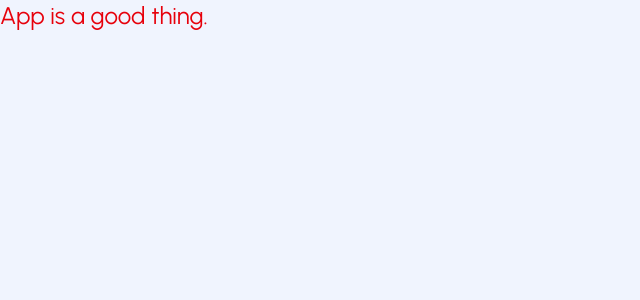
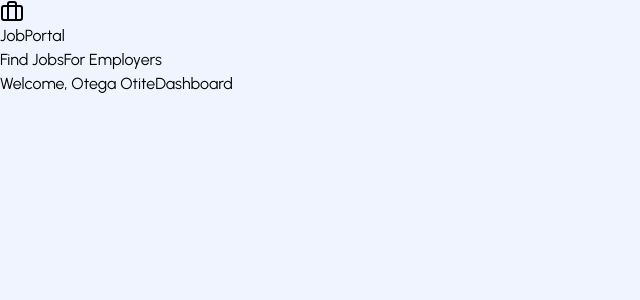
Before and after one commit to Tega96/job-portal, a React (Vite) app in the folder frontend/: page / in a window 1280 px wide. Shown: the top 300 px of the page, without its empty margins (0-640 px from the left). Built offline with nearby package versions, Linux system fonts and the light colour scheme.

Commit message:
build header section of landing page

```diff
--- a/frontend/src/App.jsx
+++ b/frontend/src/App.jsx
@@ -1,8 +1,63 @@
+import {
+  BrowserRouter as Router,
+  Routes,
+  Route,
+  Navigate,
+} from 'react-router-dom';
+import { Toaster } from 'react-hot-toast'
+import UserProfile from './pages/JobSeaker/UserProfile';
+import ApplicationViewer from './pages/Employer/ApplicationViewer';
+import EmployerDashboard from './pages/Employer/EmployerDashboard';
+import JobPostingForm from './pages/Employer/JobPostingForm';
+import EmployerProfilePage from './pages/Employer/EmployerProfilePage';
+import LandingPage from './pages/LandingPage/LandingPage';
+import SignUp from './pages/Auth/signUp';
+import Login from './pages/Auth/login';
+import JobSeakerDashboard from './pages/JobSeaker/JobSeakerDashboard';
+import JobDetails from './pages/JobSeaker/JobDetails';
+import SavedJobs from './pages/JobSeaker/SavedJobs';
+import ManageJobs from './pages/Employer/ManageJobs';
+import ProtectedRoutes from './routes/ProtectedRoutes';
 
-function App(){
+
+const App = () => {
   return (
-    <div className="text-red-600 text-2xl ">
-      App is a good thing.
+    <div >
+      <Router>
+        <Routes>
+          {/**Public Routes */}
+          <Route path="/" element={<LandingPage />} />
+          <Route path="/signup" element={<SignUp />} />
+          <Route path="/login" element={<Login />} />
+
+          <Route path="/find-jobs" element={<JobSeakerDashboard />} />
+          <Route path="/jobs/:jobId" element={<JobDetails />} />
+          <Route path="saved-jobs" element={<SavedJobs />} />
+          <Route path="profile" element={<UserProfile />} />
+
+          {/** Protected Routes */}
+          <Route element={<ProtectedRoutes requiredRole="employer" />} >
+            <Route path="/applicants" element={<ApplicationViewer />} />
+            <Route path="/employer-dashboard" element={<EmployerDashboard />} />
+            <Route path="post-jobs" element={<JobPostingForm />} />
+            <Route path="/manage-jobs" element={<ManageJobs />} />
+            <Route path="/company-profile" element={<EmployerProfilePage />} />
+          </Route>
+
+          {/** Catch all Routes */}
+          <Route path="*" element={<Navigate to='/' replace />} />
+        </Routes>
+      </Router>
+
+      <Toaster
+        position="top-center"
+        toastOptions={{
+          className: "",
+          style: {
+            fontSize: "13px",
+          },
+        }}
+      />
     </div>
   )
 }
--- /dev/null
+++ b/frontend/src/pages/Auth/SignUp.jsx
@@ -0,0 +1,11 @@
+import { memo } from 'react';
+
+const Signin = () => {
+  return (
+    <div className="SignUp">
+      <h2>SignUp</h2>
+    </div>
+  );
+};
+
+export default memo(Signin);
--- a/frontend/src/pages/Auth/signin.jsx
+++ /dev/null
@@ -1,11 +0,0 @@
-import { memo } from 'react';
-
-const Signin = () => {
-  return (
-    <div className="Signin">
-      <h2>Signin</h2>
-    </div>
-  );
-};
-
-export default memo(Signin);
--- a/frontend/src/pages/LandingPage/LandingPage.jsx
+++ b/frontend/src/pages/LandingPage/LandingPage.jsx
@@ -1,9 +1,10 @@
 import { memo } from 'react';
+import Header from './components/Header';
 
 const LandingPage = () => {
   return (
     <div className="LandingPage">
-      <h2>LandingPage</h2>
+      <h2><Header /></h2>
     </div>
   );
 };
--- /dev/null
+++ b/frontend/src/pages/LandingPage/components/Header.jsx
@@ -0,0 +1,82 @@
+import { Briefcase } from 'lucide-react';
+import { memo } from 'react';
+import { useNavigate } from 'react-router-dom'
+
+const Header = () => {
+
+    const isAuthenticated = true;
+    const user = {fullName: "Otega Otite", role: "employer"};
+    const navigate = useNavigate()
+
+  return (
+    <header className="">
+        <div className="">
+            <div className="">
+                {/* Logo */}
+                <div className="">
+                    <Briefcase className="" />
+                </div>
+                <span className="">JobPortal</span>
+            </div>
+
+            {/* Navigation Links - Hidden on mobile */}
+            <nav className="">
+                <a
+                    onClick={() => navigate("/find-jobs")}
+                    className=""
+                >
+                    Find Jobs
+                </a>
+                <a
+                    onClick={() => {
+                        navigate(
+                            isAuthenticated && user?.role === "employer"
+                                ? "/employer-dashboard"
+                                : "/login"
+                        );
+                    }}
+                    className=""
+                >
+                    For Employers
+                </a>
+            </nav>
+
+            {/* Auth Buttons */}
+            <div className="">
+                {isAuthenticated ? (
+                    <div className="">
+                        <span className="">Welcome, {user?.fullName}</span>
+                        <a
+                            href={user?.role === "employer"
+                                ? "/employer-dashboard"
+                                : "/find-job"
+                            }
+                            className=""
+                        >
+                            Dashboard
+                        </a>
+                    </div>
+                ) : (
+                    <>
+                        <a
+                            href="/login"
+                            className=""
+                        >
+                            Login
+                        </a>
+                        <a
+                            href="/signup"
+                            className=""
+                        >
+                            Sign up
+                        </a>
+                    </>
+                )
+            }
+            </div>
+        </div>
+    </header>
+  );
+};
+
+export default memo(Header);
--- a/frontend/src/routes/ProtectedRoutes.jsx
+++ b/frontend/src/routes/ProtectedRoutes.jsx
@@ -1,10 +1,10 @@
 import { memo } from 'react';
+import React from 'react';
+import { Navigate, Outlet, useLocation } from 'react-router-dom';
 
-const ProtectedRoutes = () => {
+const ProtectedRoutes = ({requiredRole}) => {
   return (
-    <div className="ProtectedRoutes">
-      <h2>ProtectedRoutes</h2>
-    </div>
+    <Outlet />
   );
 };
 
```
